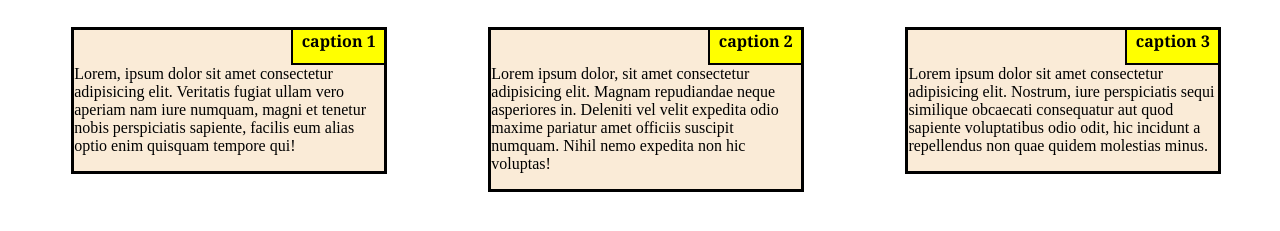
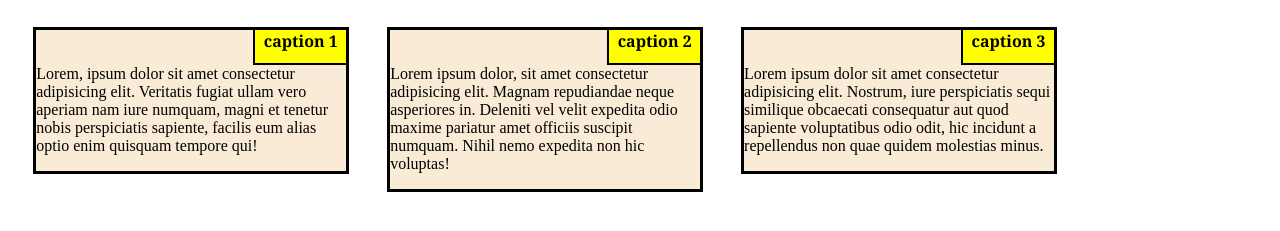
Before and after one commit to Collapse20051/WD, a plain HTML site: page lab3/index.html in a window 1280 px wide. Shown: the part 61-292 px from the top of the page. Drawn offline with Linux system fonts and the light colour scheme.

Commit message:
Update style.css
Signed-off-by: Collapse20051 <114387872+Collapse20051@users.noreply.github.com>

```diff
--- a/lab3/Style/style.css
+++ b/lab3/Style/style.css
@@ -42,8 +42,8 @@ width: 100%;
 .col-lg-9, .col-lg-10, .col-lg-11, .col-lg-12 {
 float:left;
 border: 3px solid black;
-margin-left: 5%;
-margin-right: 3%;
+margin-left: 2%;
+margin-right: 1%;
 
 
 }
```
